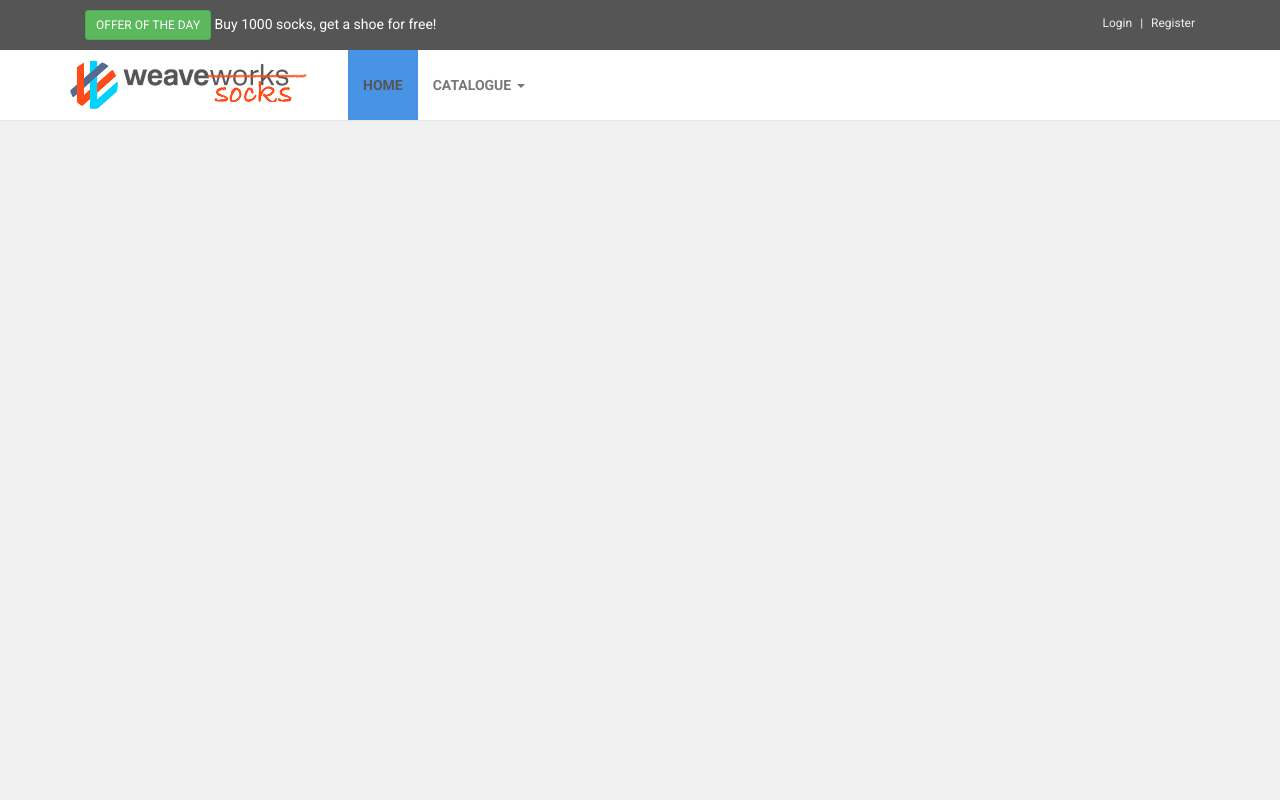
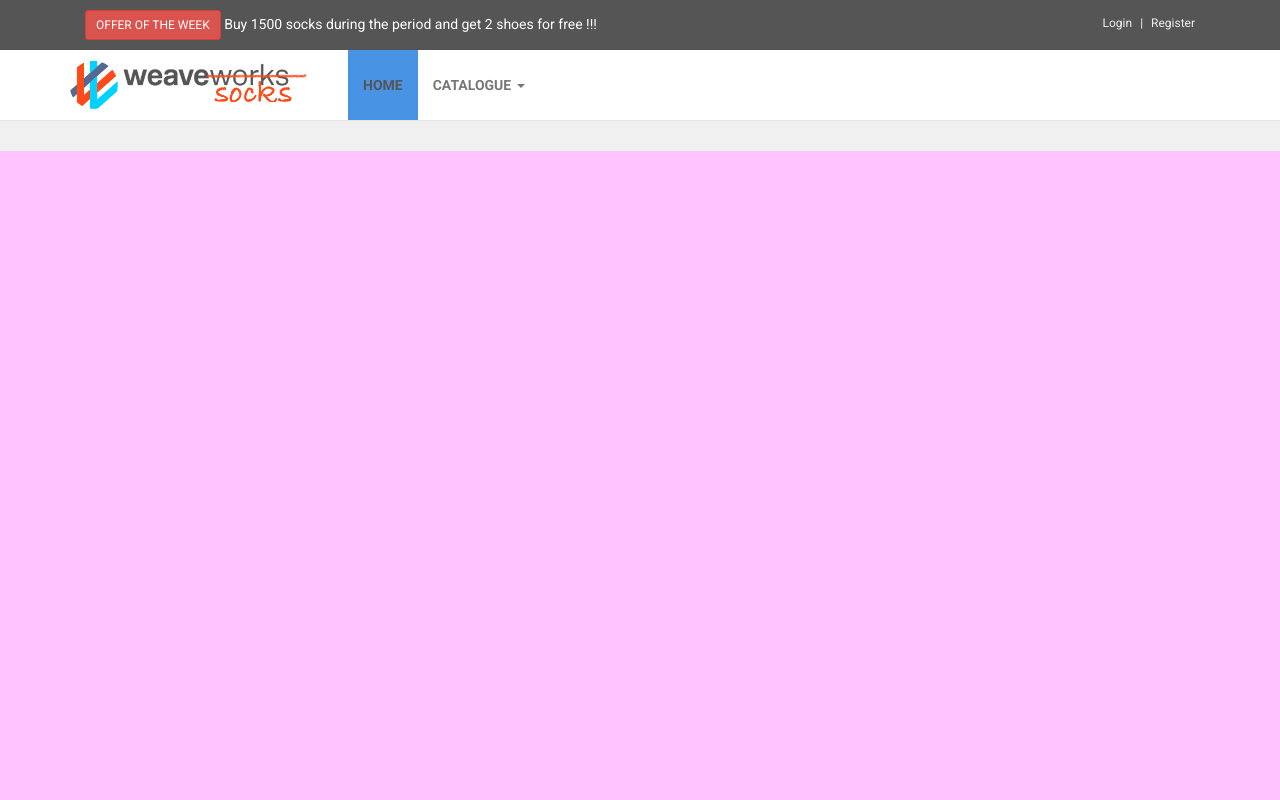
Before and after one commit to epoch-team/demo-front-end, a website: page public/index.html in a window 1280 px wide. Shown: the top 800 px of the page. Drawn offline with Linux system fonts and the light colour scheme; no server answers.

Commit message:
#5805 デモシナリオ実施

```diff
--- a/public/css/custom.css
+++ b/public/css/custom.css
@@ -1 +1,4 @@
 /** Your theme modifications here **/
+#content {
+    background-color: #ffc4ff;
+}
--- a/public/topbar.html
+++ b/public/topbar.html
@@ -3,9 +3,8 @@ _________________________________________________________ -->
 <div id="top">
     <div class="container">
         <div class="col-md-6 offer" data-animate="fadeInDown">
-            <a href="#" class="btn btn-success btn-sm"
-               data-animate-hover="shake">Offer of the day</a> <a href="#">Buy
-            1000 socks, get a shoe for free!</a>
+            <a href="#" class="btn btn-danger btn-sm"
+               data-animate-hover="shake">Offer of the Week</a> <a href="#">Buy 1500 socks during the period and get 2 shoes for free !!!</a>
         </div>
         <div class="col-md-6" data-animate="fadeInDown">
             <ul class="menu">
```
